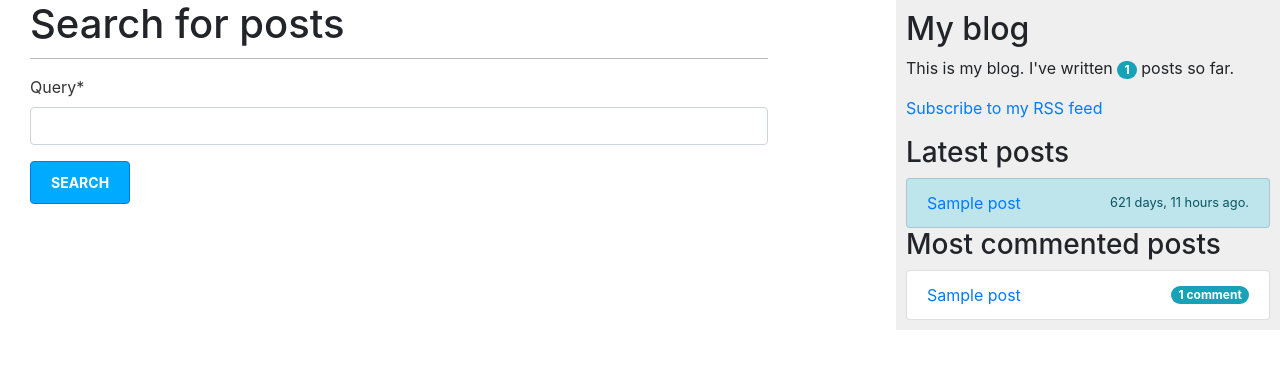
After one commit to Md7tz/Enhanced-Blog, a Django app: page /blog/search/ in a window 1280 px wide. The commit adds this page. Shown: the top 369 px of the page. Run offline with Django 3.2, Linux system fonts and the light colour scheme; tables that the repository leaves empty hold one stand-in row (values such as "Sample post"); parts of the project's set-up code (start-up, migrations or seed data) failed here and were passed over; some libraries are stand-ins or nearby versions.

Commit message:
sitemap + search

```diff
--- a/blog/forms.py
+++ b/blog/forms.py
@@ -13,3 +13,7 @@ class CommentForm(forms.ModelForm):
   class Meta:
     model = Comment
     fields = ('name', 'email', 'body')
+
+
+class SearchForm(forms.Form):
+  query = forms.CharField()
--- a/blog/models.py
+++ b/blog/models.py
@@ -35,6 +35,10 @@ class Post(models.Model):
   published = PublishedManager()  # Our Custom manager
   tags = TaggableManager()        # The tags manager will allow you to add, retrieve, and remove tags from Post objects
 
+  @property
+  def date_diff(self):
+    return f"{str(timezone.now() - self.publish).split(':')[0]} hours ago."
+
   def get_absolute_url(self):
     return reverse('blog:post_detail', args=[self.publish.year, self.publish.month, self.publish.day, self.slug])
 
--- a/blog/templates/blog/base.html
+++ b/blog/templates/blog/base.html
@@ -1,3 +1,4 @@
+{% load blog_tags %}
 {% load static %}
 <!DOCTYPE html>
 <html lang="en">
@@ -22,7 +23,23 @@
     </div>
     <div id="sidebar">
       <h2>My blog</h2>
-      <p>This is my blog.</p>
+      <p>This is my blog. I've written <span class="badge badge-info badge-pill">{% total_posts %}</span> posts so far.</p>
+      <p>
+        <a href="{% url 'blog:post_feed' %}">Subscribe to my RSS feed</a>
+      </p>
+      <h3>Latest posts</h3>
+      {% show_latest_posts 3 %}
+      <h3>Most commented posts</h3>
+      {% get_most_commented_posts 3 as most_commented_posts %}
+      <ul class="list-group">
+        {% for post in most_commented_posts %}
+          <li class="list-group-item list-group-item-action d-flex justify-content-between align-items-center">
+            <a href="{{ post.get_absolute_url }}">{{ post.title }}</a>
+            <span class="badge badge-info badge-pill">{{ post.comments.count }} comment{{ post.comments.count|pluralize }}</span>
+          </li>
+         {% empty %} No posts yet.
+        {% endfor%}
+      </ul>
     </div>
     <script
       src="https://code.jquery.com/jquery-3.3.1.slim.min.js"
--- /dev/null
+++ b/blog/templates/blog/post/latest_posts.html
@@ -0,0 +1,11 @@
+{% load blog_tags %}
+
+<ul class="list-group">
+  {% for post in latest_posts %}
+    <li class="list-group-item list-group-item-action list-group-item-{% rcolor forloop.counter0 %} d-flex justify-content-between align-items-center">
+      <a href="{{ post.get_absolute_url }}">{{ post.title }}</a>
+      <small>{{ post.date_diff }}</small>
+    </li>
+    {% empty %} No posts yet.
+  {% endfor %}
+</ul>
--- a/blog/templates/blog/post/list.html
+++ b/blog/templates/blog/post/list.html
@@ -1,5 +1,6 @@
 {% extends 'blog/base.html' %}
 
+{% load blog_tags %}
 {% block title %}My Blog{% endblock %}
 
 {% block content %}
@@ -25,7 +26,7 @@
     <p class="date">
       Published {{ post.publish }} by {{ post.author }}
     </p>
-    {{ post.body|truncatewords:30|linebreaks }}
+    {{ post.body|markdown|truncatewords_html:30 }}
   {% endfor %}
   <!-- page_obj -->
   {% include "pagination.html" with page=posts %}
--- /dev/null
+++ b/blog/templates/blog/post/search.html
@@ -0,0 +1,35 @@
+{% extends "blog/base.html" %}
+
+{% load blog_tags %}
+{% load crispy_forms_tags %}
+
+{% block title %}Search{% endblock %}
+
+{% block content %}
+  {% if query %}
+    <h1>Posts containing "{{ query }}"</h1>
+    <h3>
+      {% with results.count as total_results %}
+        Found {{ total_results }} result{{ total_results|pluralize }}
+      {% endwith %}
+    </h3>
+    {% for post in results%}
+      <h4>
+        <a href="{{ post.get_absolute_url }}">{{ post.title }}</a>
+      </h4>
+      {{ post.body|markdown|truncatewords_html:5 }}
+    {% empty %}
+      <p>There are no results for your query.</p>
+    {% endfor %}
+    <p><a href="{% url 'blog:post_search' %}">Search again</a></p>
+  {% else %}
+    <h1>Search for posts</h1>
+    <form method="get">
+      {% csrf_token %}
+      <div class="form-group">
+        {{ form|crispy }}
+        <input class="btn btn-primary mt-3" type="submit" value="Search">
+      </div>
+    </form>
+  {% endif %}
+{% endblock %}
--- /dev/null
+++ b/blog/templatetags/blog_tags.py
@@ -0,0 +1,36 @@
+from django import template
+from django.db.models import Count
+from django.utils.safestring import mark_safe
+import markdown
+
+from ..models import Post
+
+register = template.Library()
+
+COLORS_CLASSES = ['info', 'light']
+POST_COUNT = 5
+
+# Custom tags
+
+@register.simple_tag
+def total_posts():
+  return Post.published.count()
+
+@register.simple_tag
+def rcolor(i):
+  return COLORS_CLASSES[i%2]  # Striped pattern
+
+@register.simple_tag
+def get_most_commented_posts(count=5):
+    return Post.published.annotate(total_comments=Count('comments')).order_by('-total_comments')[:count]
+
+@register.inclusion_tag('blog/post/latest_posts.html')
+def show_latest_posts(count=POST_COUNT):
+  latest_posts = Post.published.order_by('-publish')[:count]
+  return {'latest_posts': latest_posts, 'post_count': count}
+
+# Custom filters
+
+@register.filter(name='markdown')
+def markdown_format(text):
+  return mark_safe(markdown.markdown(text))
--- a/blog/urls.py
+++ b/blog/urls.py
@@ -1,7 +1,10 @@
 from django.urls import path
-from .views import PostListView, post_list, post_detail, post_share
 
-app_name = 'blog'
+from .views import PostListView, post_list, post_detail, post_share, post_search
+
+from .feeds import latestPostFeed
+
+app_name = "blog"
 
 urlpatterns = [
   path('', post_list, name="post_list"),
@@ -9,4 +12,6 @@ urlpatterns = [
   path('<int:year>/<int:month>/<int:day>/<slug:post>/', post_detail, name='post_detail'),
   path('<int:post_id>/share/', post_share, name="post_share"),
   path('tag/<slug:tag_slug>/', post_list, name="post_list_by_tag"),
+  path('feed/', latestPostFeed(), name='post_feed'),
+  path('search/', post_search, name="post_search"),
 ]
--- a/blog/views.py
+++ b/blog/views.py
@@ -3,10 +3,11 @@ from django.core.mail import send_mail
 from django.shortcuts import render, get_object_or_404
 from django.views.generic import ListView
 from django.db.models import Count
+from django.contrib.postgres.search import SearchVector, SearchQuery, TrigramSimilarity
 from taggit.models import Tag
 
 from .models import Post, Comment
-from .forms import EmailPostForm, CommentForm
+from .forms import EmailPostForm, CommentForm, SearchForm
 
 class PostListView(ListView):
   queryset = Post.published.all()
@@ -94,3 +95,19 @@ def post_share(request, post_id):
   else:
     form = EmailPostForm()
   return render(request, 'blog/post/share.html', {'post': post, 'form': form, 'sent': sent})
+
+def post_search(request):
+  form = SearchForm()
+  query = None
+  results = []
+  if 'query' in request.GET:
+    form = SearchForm(request.GET)
+    if form.is_valid():
+      query = form.cleaned_data['query']
+      # results = Post.published.annotate(search=SearchVector('title', 'body')).filter(search=query)
+      # search_vector = SearchVector('title', 'body')
+      search_vector = SearchVector('title', weight='A') + SearchVector('body', weight='B')
+      search_query = SearchQuery(query)
+      results = Post.published.annotate(similarity=TrigramSimilarity('title', query)).filter(similarity__gt=0.1).order_by('-similarity')
+
+  return render(request, 'blog/post/search.html', {'form': form, 'query': query, 'results': results})
--- a/config/urls.py
+++ b/config/urls.py
@@ -15,8 +15,15 @@ Including another URLconf
 """
 from django.contrib import admin
 from django.urls import path, include
+from django.contrib.sitemaps.views import sitemap
+from blog.sitemaps import PostSitemap
+
+sitemaps = {
+    'posts': PostSitemap,
+}
 
 urlpatterns = [
     path('admin/', admin.site.urls),
-    path('blog/', include('blog.urls', namespace='blog'))
+    path('blog/', include('blog.urls', namespace='blog')),
+    path('sitemap.xml', sitemap, {'sitemaps': sitemaps}, name='django.contrib.sitemaps.views.sitemap'),
 ]
```
Also changed, not shown: blog/feeds.py (added, +18 -0 lines), blog/sitemaps.py (added, +12 -0 lines), blog/templates/blog/post/detail.html (+4 -3 lines), config/settings.py (+14 -2 lines), blog/templatetags/__init__.py (added), 2 other files.
